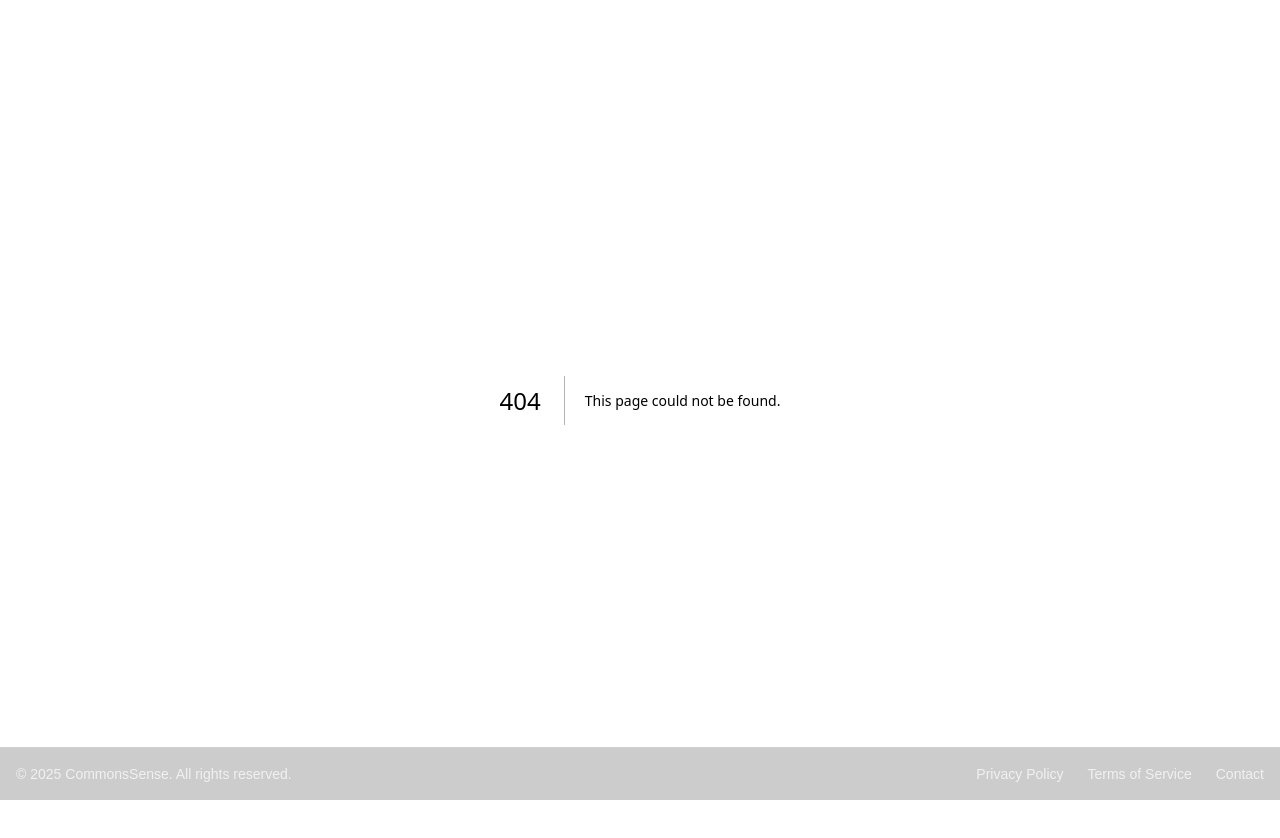
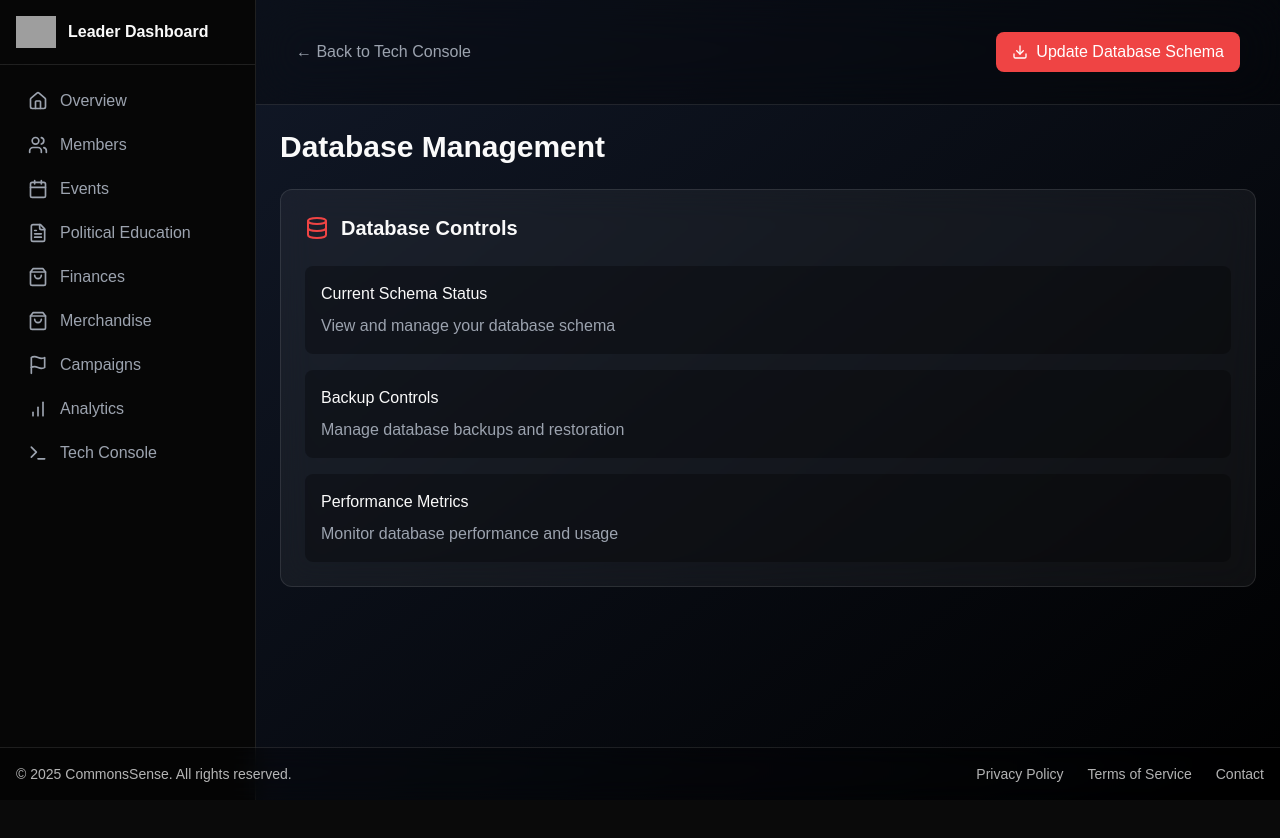
Before and after one commit to ingindIsrael/CommonsSense, a Next.js app: page /leader-dashboard/tech-console/database in a window 1280 px wide. Before the commit this address had no page. Shown: the top 838 px of the page. Built offline with nearby package versions, Linux system fonts and the light colour scheme; grey boxes are pictures that could not be loaded.

Commit message:
feat(database): add database management page with schema update functionality

```diff
--- /dev/null
+++ b/app/leader-dashboard/tech-console/database/page.tsx
@@ -0,0 +1,83 @@
+"use client"
+
+import { useState } from "react"
+import { Download, Database } from "lucide-react"
+import Link from "next/link"
+
+export default function DatabaseManagementPage() {
+  const [isUpdatingSchema, setIsUpdatingSchema] = useState(false)
+
+  const handleUpdateSchema = async () => {
+    setIsUpdatingSchema(true)
+    try {
+      const response = await fetch('/api/schema', {
+        method: 'GET',
+        headers: {
+          'Content-Type': 'application/json',
+        },
+      })
+
+      if (!response.ok) {
+        throw new Error('Failed to fetch schema')
+      }
+
+      const schema = await response.json()
+      console.log('Schema updated successfully:', schema)
+    } catch (error) {
+      console.error('Failed to update schema:', error)
+    } finally {
+      setIsUpdatingSchema(false)
+    }
+  }
+
+  return (
+    <div className="flex-1 overflow-auto">
+      <div className="bg-black/30 backdrop-blur-xl border-b border-white/10 p-4">
+        <div className="container mx-auto px-6 py-4">
+          <div className="flex items-center justify-between">
+            <Link href="/leader-dashboard/tech-console" className="text-gray-400 hover:text-white transition-colors">
+              ← Back to Tech Console
+            </Link>
+            <button
+              onClick={handleUpdateSchema}
+              disabled={isUpdatingSchema}
+              className={`flex items-center gap-2 px-4 py-2 bg-red-500 hover:bg-red-600 disabled:bg-red-800
+                       text-white rounded-lg transition-colors ${isUpdatingSchema ? 'opacity-70' : ''}`}
+            >
+              <Download size={16} className={isUpdatingSchema ? 'animate-bounce' : ''} />
+              {isUpdatingSchema ? 'Updating Schema...' : 'Update Database Schema'}
+            </button>
+          </div>
+        </div>
+      </div>
+
+      <div className="p-6">
+        <h1 className="text-3xl font-bold mb-6">Database Management</h1>
+
+        <div className="bg-white/5 backdrop-blur-lg border border-white/10 rounded-xl p-6">
+          <div className="flex items-center gap-3 mb-6">
+            <Database className="text-red-500" size={24} />
+            <h2 className="text-xl font-bold">Database Controls</h2>
+          </div>
+
+          <div className="space-y-4">
+            <div className="p-4 bg-black/30 rounded-lg">
+              <h3 className="font-medium mb-2">Current Schema Status</h3>
+              <p className="text-gray-400">View and manage your database schema</p>
+            </div>
+
+            <div className="p-4 bg-black/30 rounded-lg">
+              <h3 className="font-medium mb-2">Backup Controls</h3>
+              <p className="text-gray-400">Manage database backups and restoration</p>
+            </div>
+
+            <div className="p-4 bg-black/30 rounded-lg">
+              <h3 className="font-medium mb-2">Performance Metrics</h3>
+              <p className="text-gray-400">Monitor database performance and usage</p>
+            </div>
+          </div>
+        </div>
+      </div>
+    </div>
+  )
+}
```
